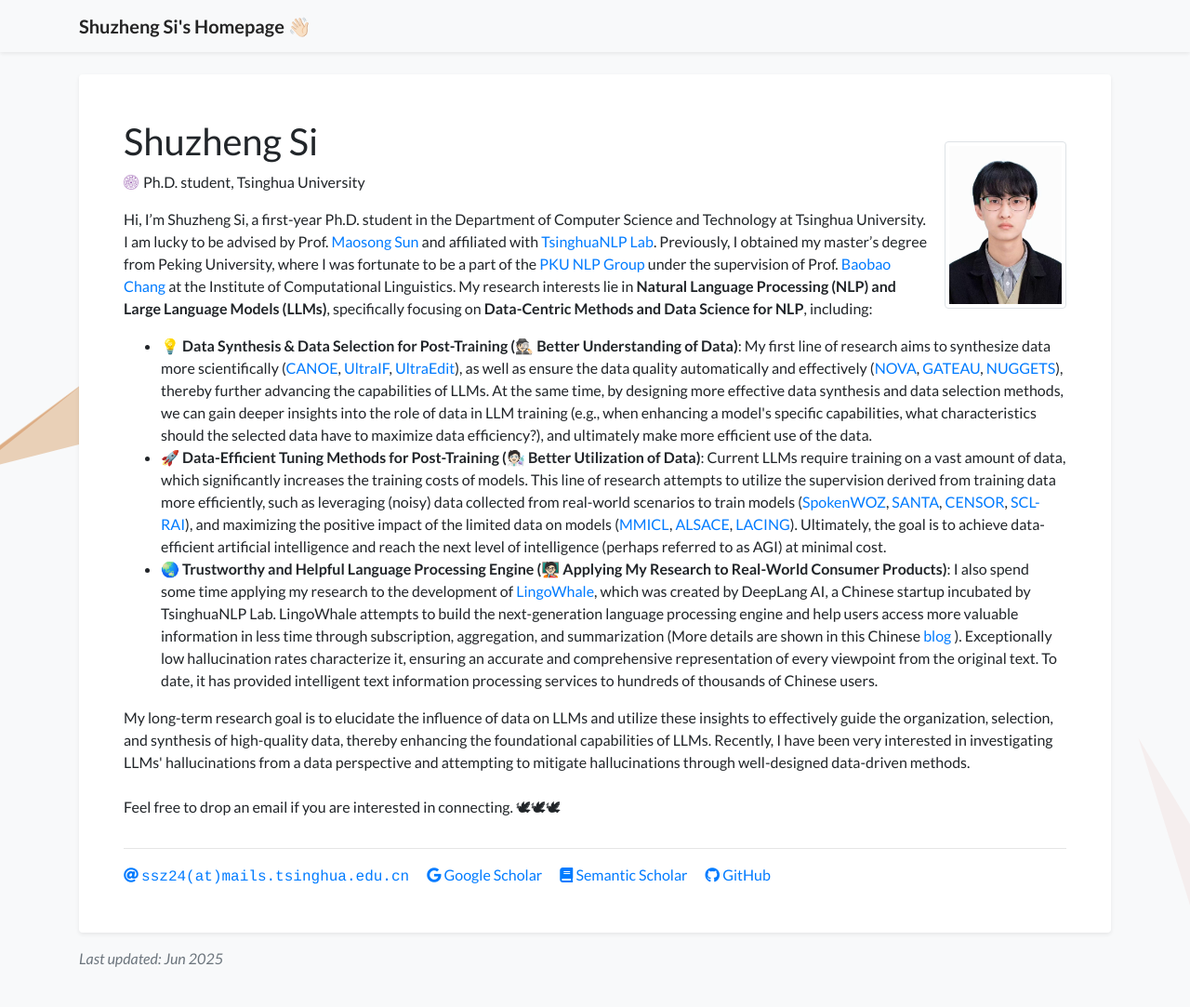
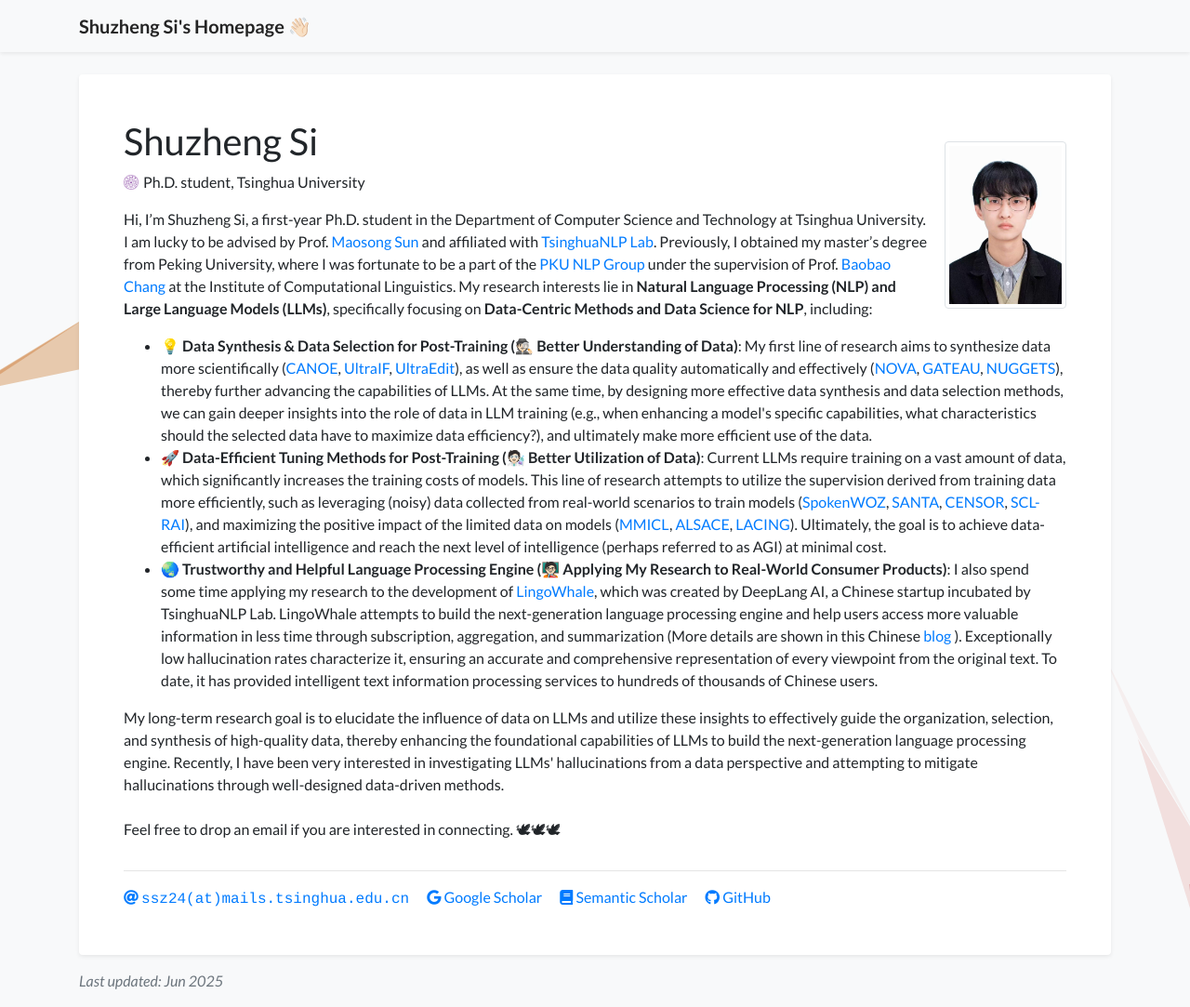
Before and after one commit to S1s-Z/s1s-z.github.io, a Jekyll site: the page built from index.html, in a window 1280 px wide and 1083 px high. Shown: the whole window at 93% size. Built offline with Jekyll 4.4.1, drawn with Linux system fonts in a browser that asks for light colours; a style sheet for code colours, icons or effects is not loaded.

Commit message:
Update profile.yml

```diff
--- a/_data/profile.yml
+++ b/_data/profile.yml
@@ -34,7 +34,7 @@
       </li>
   </ul>
 
-  My long-term research goal is to elucidate the influence of data on LLMs and utilize these insights to effectively guide the organization, selection, and synthesis of high-quality data, thereby enhancing the foundational capabilities of LLMs.
+  My long-term research goal is to elucidate the influence of data on LLMs and utilize these insights to effectively guide the organization, selection, and synthesis of high-quality data, thereby enhancing the foundational capabilities of LLMs to build the next-generation language processing engine.
   Recently, I have been very interested in investigating LLMs' hallucinations from a data perspective and attempting to mitigate hallucinations through well-designed data-driven methods.
   <br>
   <br>
```
